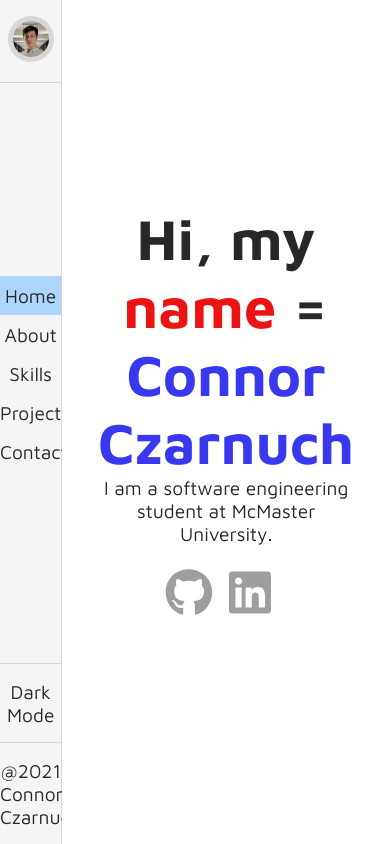
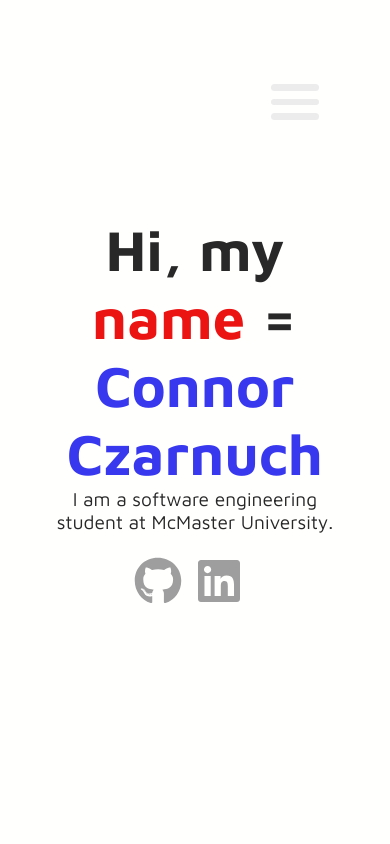
Before and after one commit to cczarnuch/portfolio, a React (Create React App) app: page / in a window 390 px wide. Built offline with nearby package versions, Linux system fonts and the light colour scheme.

Commit message:
Initial commit

```diff
--- a/src/App.js
+++ b/src/App.js
@@ -17,6 +17,11 @@ class App extends Component {
         <div className="App">
           <div className="sidebar">
             <NavBar />
+          </div>
+          <div className='nav-button'>
+            <div className='line1'></div>
+            <div className='line2'></div>
+            <div className='line3'></div>
           </div>
           <div className="main-content">
             <div className="content">
--- a/src/pages/homepage.js
+++ b/src/pages/homepage.js
@@ -1,5 +1,4 @@
 import React from 'react'
-import { Link } from 'react-router-dom'
 import Typist from 'react-typist';
 import { faGithub, faLinkedin, } from '@fortawesome/free-brands-svg-icons';
 import { FontAwesomeIcon } from '@fortawesome/react-fontawesome';
@@ -21,12 +20,12 @@ function HomePage() {
                     I am a software engineering student at McMaster University.
                 </p>
                 <div className="icons">
-                    <Link className="icon-container" to={{ pathname: 'https://github.com/cczarnuch' }} target='_blank'>
+                    <a className="icon-container" href='https://github.com/cczarnuch' target='_blank' rel='noreferrer'>
                         <FontAwesomeIcon icon={faGithub} className="icon github" />
-                    </Link>
-                    <Link className="icon-container" to={{ pathname: 'https://www.linkedin.com/in/connor-czarnuch/' }} target='_blank'>
+                    </a>
+                    <a className="icon-container" href='https://www.linkedin.com/in/connor-czarnuch/' target='_blank' rel='noreferrer'>
                         <FontAwesomeIcon icon={faLinkedin} className="icon linkedin" />
-                    </Link>
+                    </a>
                 </div>
             </header>
         </div>
--- a/src/styles/layout.scss
+++ b/src/styles/layout.scss
@@ -7,6 +7,11 @@
         background-color: $sidebar;
         position: fixed;
         border-right: 1px solid $border;
+        @media screen and (max-width: 1000px) {
+            transition: all 0.4s ease-in-out;
+            transform: translateX(-100%);
+            // width: 30%;
+        }
     }
 
     .main-content{
@@ -17,5 +22,43 @@
         // background-image: url(../img/dots.svg);
         display: grid;
         position: relative;
+        .content{
+            margin: 5rem 15rem;
+        }
+        @media screen and (max-width: 1000px) {
+            margin-left: 0;
+            width: 100%;
+        }
     }
 }
+
+.nav-button{
+    position: absolute;
+    z-index: 10;
+    right: 10%;
+    top: 10%;
+    width: 5rem;
+    height: 5rem;
+    display: none;
+    display: flex;
+    align-items: center;
+    justify-content: space-between;
+    cursor: pointer;
+    .line1, .line2, .line3{
+        height: 0.4rem;
+        width: 60%;
+        background-color: $icon-white;
+        pointer-events: none;
+        display: none;
+        border-radius: 20px;
+        &:not(:last-child){
+            margin-bottom: 0.5rem;
+        }
+    }
+    @media screen and (max-width: 1000px) {
+        display: block;
+        .line1, .line2, .line3{
+            display: block;
+        }
+    }
+}
```
Also changed, not shown: 2 other files (tests, documents, lock files or other folders).
